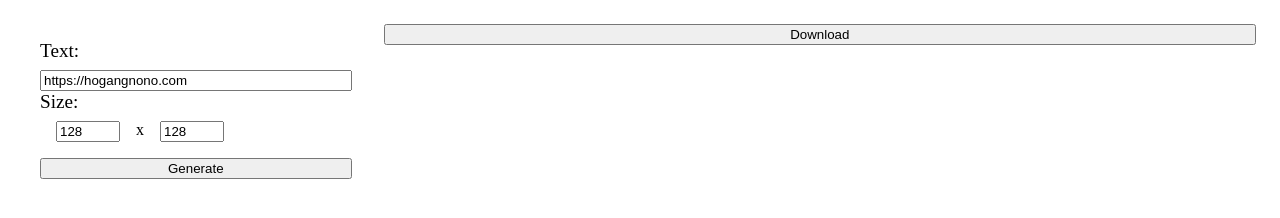
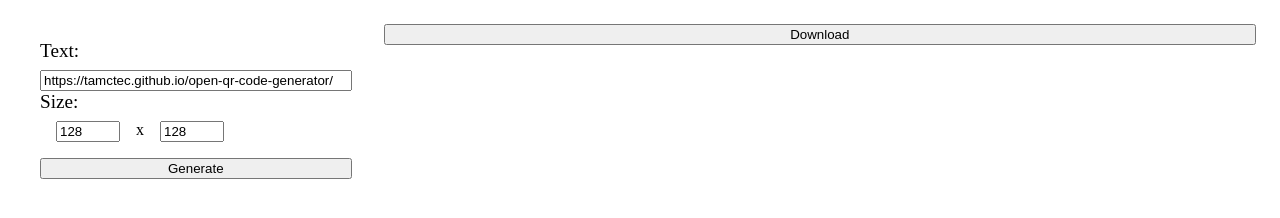
Before and after one commit to TAMCTec/open-qr-code-generator, a plain HTML site: page index.html in a window 1280 px wide. Shown: the part 48-266 px from the top of the page. Drawn offline with Linux system fonts and the light colour scheme.

Commit message:
change default url

```diff
--- a/index.html
+++ b/index.html
@@ -15,7 +15,7 @@
   <div class="main">
     <div class="options">
       <div class="option-label">Text:</div>
-      <input class="text" id="text" type="text" value="https://hogangnono.com" />
+      <input class="text" id="text" type="text" value="https://tamctec.github.io/open-qr-code-generator/" />
       <div class="option-label">Size:</div>
       <div class="option">
         <input class="size" id="width" type="text" value="128" />
```
